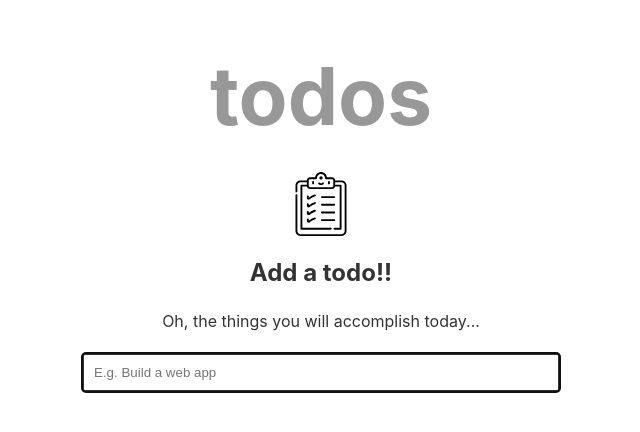
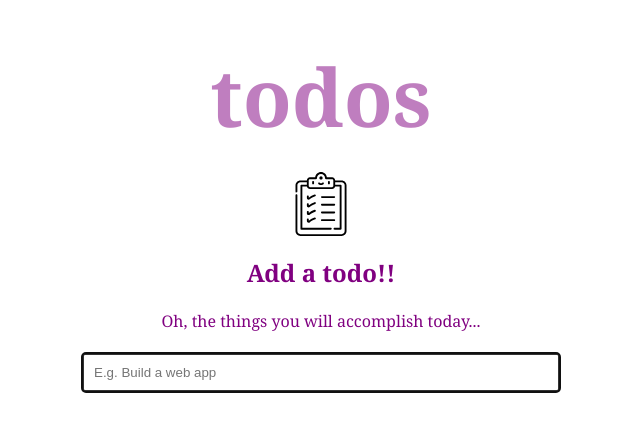
Before and after one commit to lulu-abdun/todoapp, a plain HTML site: page index.html in a window 1280 px wide. Shown: the whole page, without its empty margins (319-959 px from the left). Drawn offline with Linux system fonts and the light colour scheme.

Commit message:
Added some styling

```diff
--- a/style.css
+++ b/style.css
@@ -9,9 +9,9 @@ html {
   }
 
   body {
-   font-family:
-   -apple-system, BlinkMacSystemFont, 'Segoe UI', Roboto, Oxygen-Sans,
-    Ubuntu, Cantarell, 'Helvetica Neue', sans-serif;
+   font-family: Cambria, Cochin, Georgia, Times, 'Times New Roman', serif;
+   /* -apple-system, BlinkMacSystemFont, 'Segoe UI', Roboto, Oxygen-Sans,
+    Ubuntu, Cantarell, 'Helvetica Neue', sans-serif; */
    line-height: 1.4;
   }
 
@@ -21,7 +21,7 @@ html {
     margin: 0 auto;
     padding-left: 10px;
     padding-right: 10px;
-    color: #333;
+    color: purple;
     height: 90vh;
     margin-top: 5vh;
     margin-bottom: 5vh;
@@ -72,7 +72,7 @@ html {
     width: 30px;
     height: 30px;
     border: 3px solid #333;
-    border-radius: 50%;
+    /* border-radius: 50%; */
     display: inline-flex;
     justify-content: center;
     align-items: center;
```
